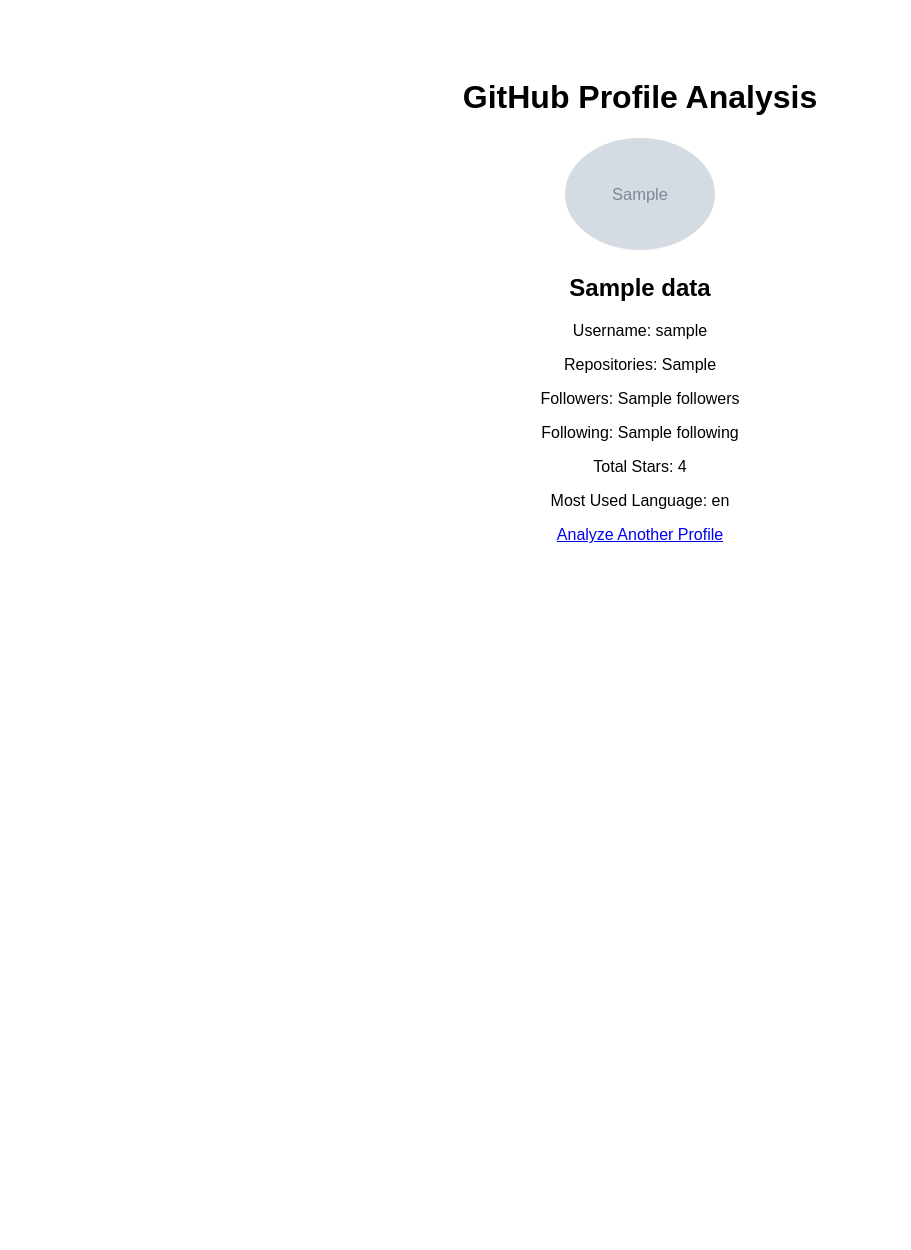
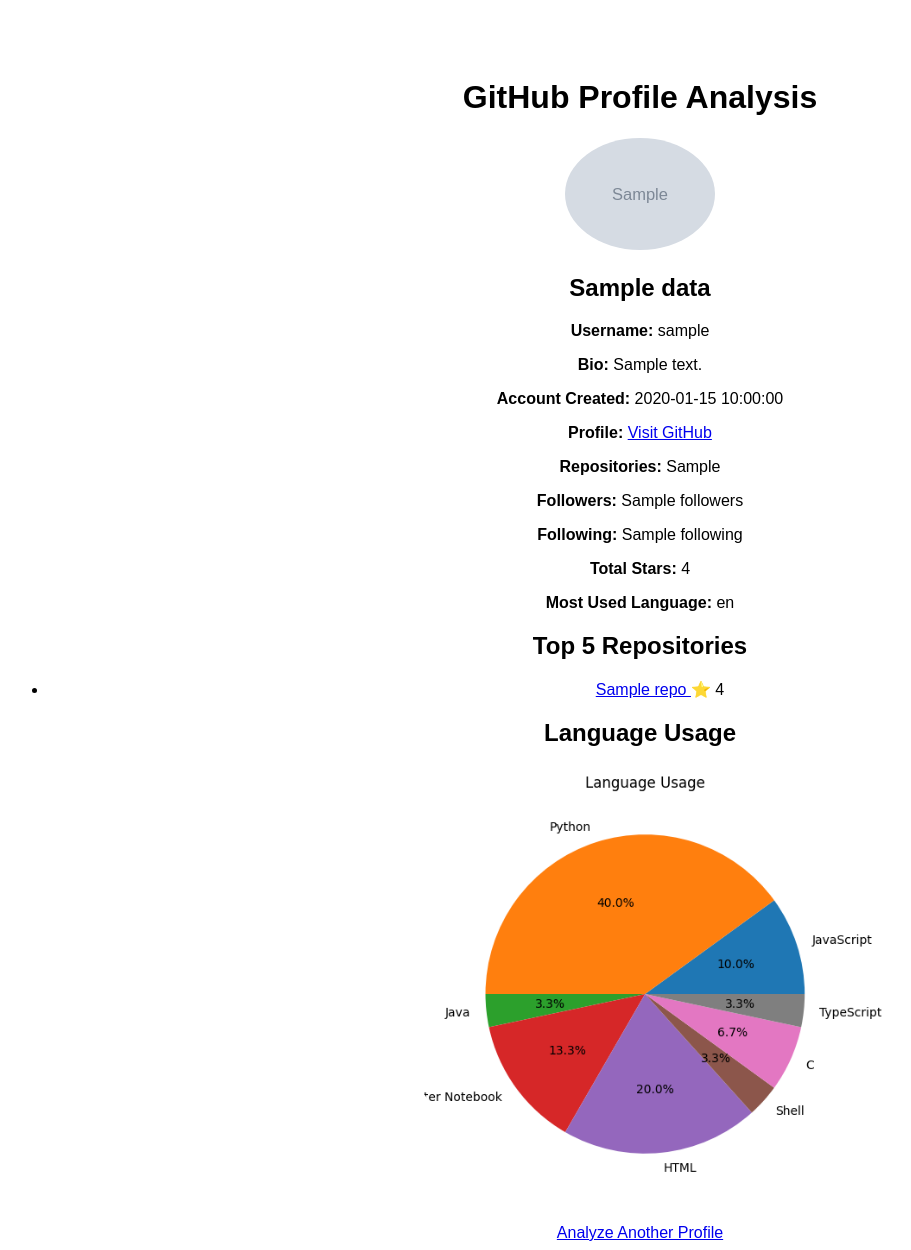
Before and after one commit to Sagnik120/github-profile-analyzer, a Flask app: template templates/result.html in a window 1280 px wide. Shown: the whole page, without its empty margins (0-911 px from the left). Before the commit the page ends 543 px from the top, so only its background shows below. Run offline with Flask 3, Linux system fonts and the light colour scheme; the template is opened without the code that fills it: most values are stand-ins (such as "Sample title", 1, 10 or a date in 2020); grey boxes marked "Sample" are stand-in pictures.

Commit message:
Added GitHub analytics features and language chart

```diff
--- a/app.py
+++ b/app.py
@@ -1,5 +1,11 @@
 from flask import Flask, render_template, request
 import requests
+import os
+
+import matplotlib
+matplotlib.use('Agg')
+
+import matplotlib.pyplot as plt
 
 app = Flask(__name__)
 
@@ -9,43 +15,100 @@ def home():
 
 @app.route('/analyze', methods=['POST'])
 def analyze():
+
     username = request.form['username']
 
-    url = f"https://api.github.com/users/{username}"
-    response = requests.get(url)
+    user_url = f"https://api.github.com/users/{username}"
 
-    if response.status_code != 200:
-        return "User not found"
+    user_response = requests.get(user_url)
 
-    user = response.json()
+    if user_response.status_code != 200:
+        return "GitHub User Not Found"
 
-    repos_url = user["repos_url"]
-    repos = requests.get(repos_url).json()
+    user = user_response.json()
+
+    repos = requests.get(
+    f"{user['repos_url']}?per_page=100"
+).json()
 
     total_stars = 0
     languages = {}
+    repo_data = []
 
     for repo in repos:
-        total_stars += repo["stargazers_count"]
+
+        stars = repo["stargazers_count"]
+        total_stars += stars
+
+        repo_data.append({
+            "name": repo["name"],
+            "stars": stars,
+            "url": repo["html_url"]
+        })
 
         lang = repo["language"]
+
         if lang:
             languages[lang] = languages.get(lang, 0) + 1
 
-    most_used = max(languages, key=languages.get) if languages else "N/A"
+    # Top 5 repositories
+    top_repos = sorted(
+        repo_data,
+        key=lambda x: x["stars"],
+        reverse=True
+    )[:5]
+
+    # Most used language
+    most_used = (
+        max(languages, key=languages.get)
+        if languages
+        else "N/A"
+    )
+
+    # Generate language chart
+    if languages:
+
+        chart_path = os.path.join(
+            app.static_folder,
+            "language_chart.png"
+        )
+
+        plt.figure(figsize=(6, 6))
+
+        plt.pie(
+            languages.values(),
+            labels=languages.keys(),
+            autopct='%1.1f%%'
+        )
+
+        plt.title("Language Usage")
+
+        plt.savefig(
+            chart_path,
+            bbox_inches="tight"
+        )
+
+        plt.close()
 
     data = {
         "name": user.get("name"),
         "username": user.get("login"),
+        "bio": user.get("bio"),
+        "avatar": user.get("avatar_url"),
         "followers": user.get("followers"),
         "following": user.get("following"),
         "public_repos": user.get("public_repos"),
         "stars": total_stars,
         "language": most_used,
-        "avatar": user.get("avatar_url")
+        "created_at": user.get("created_at")[:10],
+        "profile_url": user.get("html_url"),
+        "top_repos": top_repos,
+        "languages": languages
     }
 
-    return render_template("result.html", data=data)
-
+    return render_template(
+        "result.html",
+        data=data
+    )
 if __name__ == "__main__":
     app.run(debug=True)
--- a/templates/result.html
+++ b/templates/result.html
@@ -1,25 +1,63 @@
 <!DOCTYPE html>
 <html>
+
 <head>
-    <title>Analysis Result</title>
+    <title>GitHub Analysis</title>
     <link rel="stylesheet" href="{{ url_for('static', filename='style.css') }}">
 </head>
+
 <body>
 
-<h1>GitHub Profile Analysis</h1>
+    <h1>GitHub Profile Analysis</h1>
 
-<img src="{{ data.avatar }}" width="150">
+    <img src="{{ data.avatar }}" width="150">
 
-<h2>{{ data.name }}</h2>
+    <h2>{{ data.name }}</h2>
 
-<p>Username: {{ data.username }}</p>
-<p>Repositories: {{ data.public_repos }}</p>
-<p>Followers: {{ data.followers }}</p>
-<p>Following: {{ data.following }}</p>
-<p>Total Stars: {{ data.stars }}</p>
-<p>Most Used Language: {{ data.language }}</p>
+    <p><b>Username:</b> {{ data.username }}</p>
 
-<a href="/">Analyze Another Profile</a>
+    <p><b>Bio:</b> {{ data.bio }}</p>
+
+    <p><b>Account Created:</b> {{ data.created_at }}</p>
+
+    <p>
+        <b>Profile:</b>
+        <a href="{{ data.profile_url }}" target="_blank">
+            Visit GitHub
+        </a>
+    </p>
+
+    <p><b>Repositories:</b> {{ data.public_repos }}</p>
+
+    <p><b>Followers:</b> {{ data.followers }}</p>
+
+    <p><b>Following:</b> {{ data.following }}</p>
+
+    <p><b>Total Stars:</b> {{ data.stars }}</p>
+
+    <p><b>Most Used Language:</b> {{ data.language }}</p>
+
+    <h2>Top 5 Repositories</h2>
+
+    <ul>
+        {% for repo in data.top_repos %}
+        <li>
+            <a href="{{ repo.url }}" target="_blank">
+                {{ repo.name }}
+            </a>
+            ⭐ {{ repo.stars }}
+        </li>
+        {% endfor %}
+    </ul>
+
+    <h2>Language Usage</h2>
+
+    <img src="{{ url_for('static', filename='language_chart.png') }}"
+     width="500">
+
+    <br><br>
+
+    <a href="/">Analyze Another Profile</a>
 
 </body>
 </html>
```
Also changed, not shown: requirements.txt (+11 -0 lines), static/language_chart.png (added).
